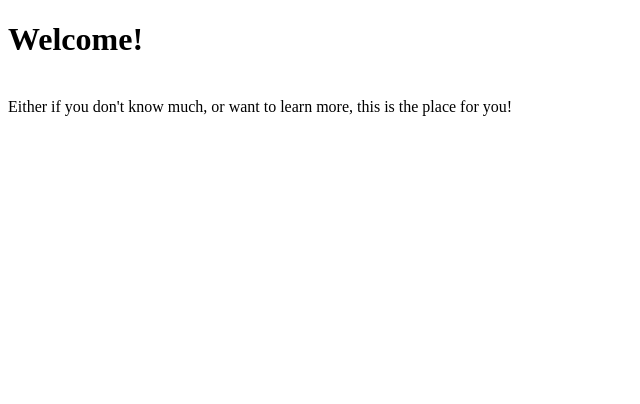
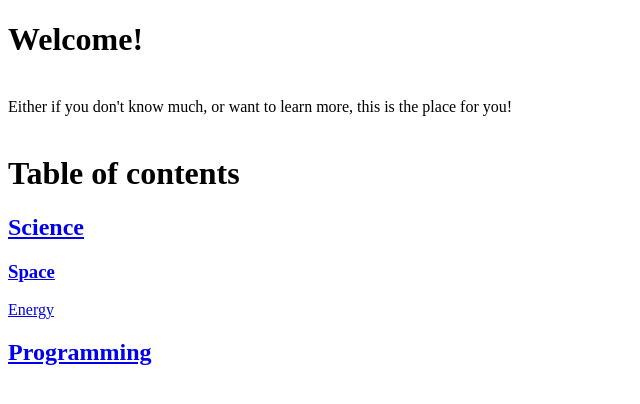
Before and after one commit to BosenChang/learn_facts.com, a plain HTML site: page index.html in a window 1280 px wide. Shown: the whole page, without its empty margins (0-640 px from the left). Drawn offline with Linux system fonts and the light colour scheme.

Commit message:
Update index.html

```diff
--- a/index.html
+++ b/index.html
@@ -1,4 +1,18 @@
 <!DOCTYPE html>
+<html>
+<head>
+<title>everybodylearn.com</title> <!-- Title of this page -->
+</head>
+<body>
 <strong><h1>Welcome!</h1></strong>
-<br>
+<br />
 Either if you don't know much, or want to learn more, this is the place for you!
+<br />
+<br />
+<h1>Table of contents</h1>
+<a href="/science"><h2>Science</h2></a>
+<a href="/science/space"><h3>Space</h3></a>
+<a href="/science/energy"<h3>Energy</h3></a>
+<a href="/programming"><h2>Programming</h2></a>
+</body>
+</html>
```
